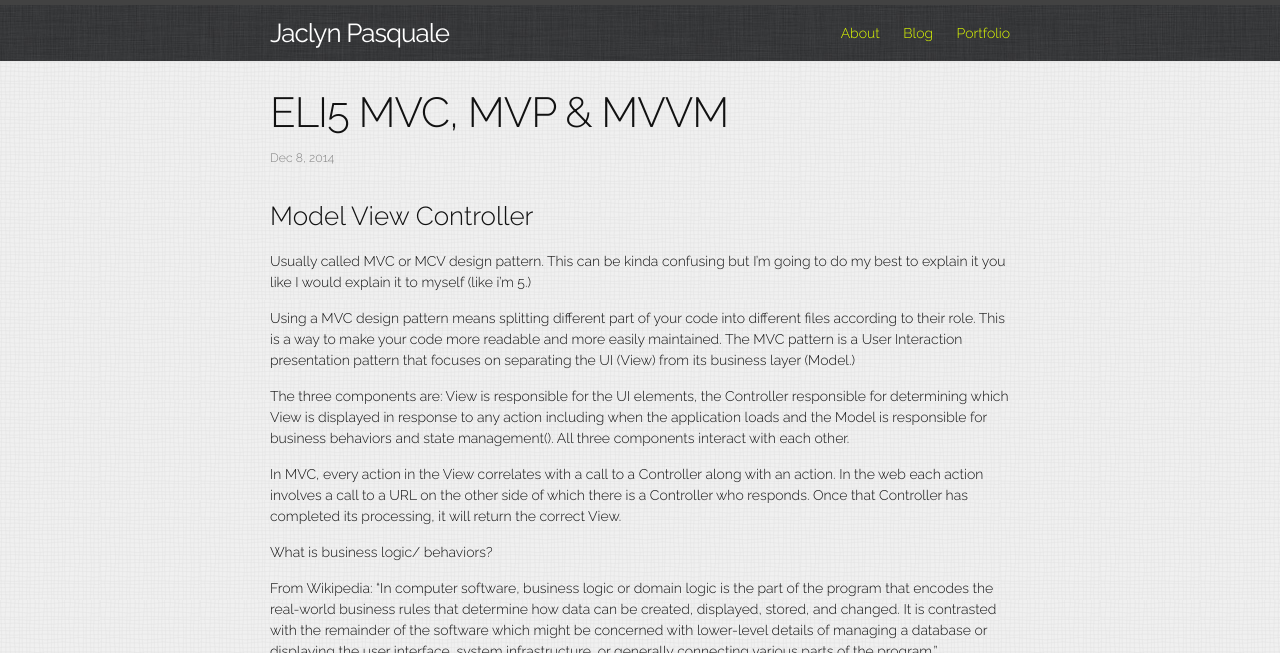
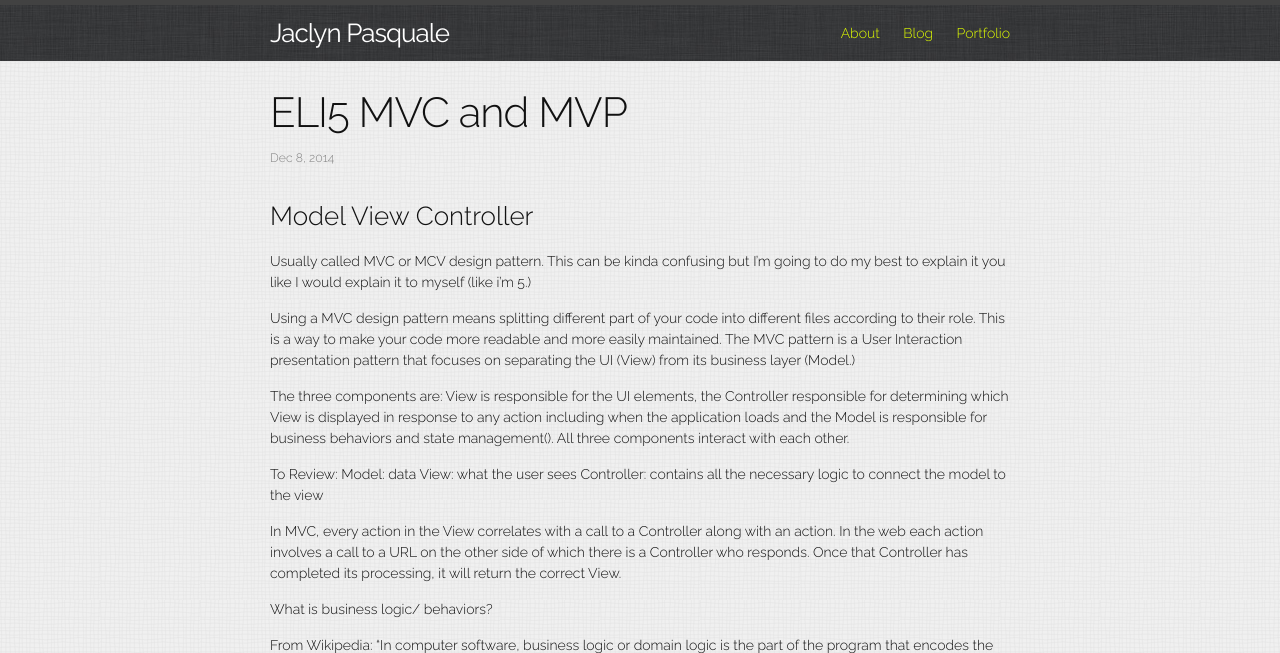
Before and after one commit to JaclynPasquale/Jekyll_Blog, a Jekyll site: the page built from _posts/2014-12-8-mvc-pattern.markdown, in a window 1280 px wide and 900 px high, cut to the strip 0-653 px from the top of the window. Built offline with Jekyll 4.4.1, drawn with Linux system fonts in a browser that asks for light colours; some web fonts are replaced.

Commit message:
add more content

```diff
--- a/_posts/2014-12-8-mvc-pattern.markdown
+++ b/_posts/2014-12-8-mvc-pattern.markdown
@@ -1,6 +1,6 @@
 ---
 layout: post
-title:  "ELI5 MVC, MVP & MVVM"
+title:  "ELI5 MVC and MVP "
 date:   2014-12-8 10:56:08
 categories: jekyll update
 ---
@@ -12,11 +12,17 @@ Using a MVC design pattern means splitting different part of your code into diff
 
 The three components are: View is responsible for the UI elements, the Controller responsible for determining which View is displayed in response to any action including when the application loads and the Model is responsible for business behaviors and state management(). All three components interact with each other.
 
+To Review:
+Model: data
+View: what the user sees
+Controller: contains all the necessary logic to connect the model to the view
+
 In MVC, every action in the View correlates with a call to a Controller along with an action. In the web each action involves a call to a URL on the other side of which there is a Controller who responds. Once that Controller has completed its processing, it will return the correct View.
 
 What is business logic/ behaviors?
 
 From Wikipedia: "In computer software, business logic or domain logic is the part of the program that encodes the real-world business rules that determine how data can be created, displayed, stored, and changed. It is contrasted with the remainder of the software which might be concerned with lower-level details of managing a database or displaying the user interface, system infrastructure, or generally connecting various parts of the program."
+
 
 This is how the interactions look:
 ![MVC pattern](../images/mvc.png)
```
